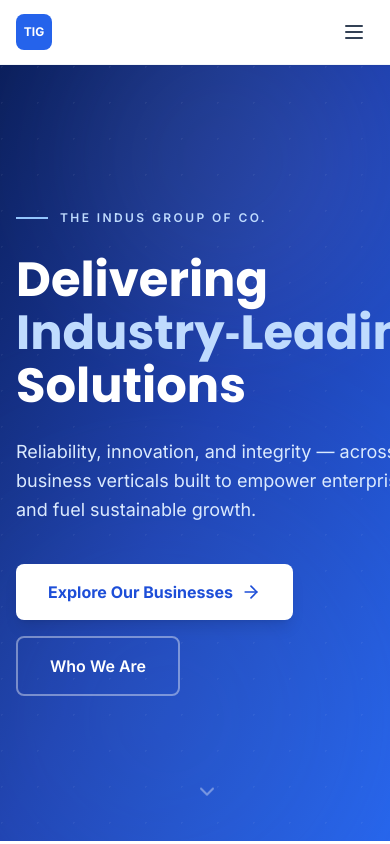
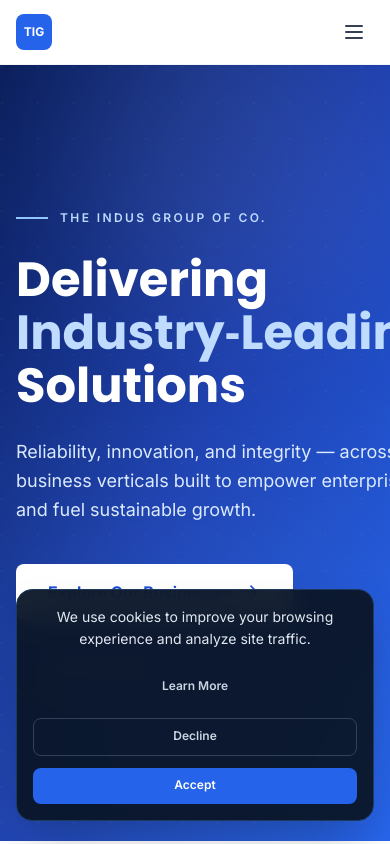
Before and after one commit to Abhishek6122008/indus-website, a Next.js app: page / in a window 390 px wide. Shown: the top 844 px of the page. Built offline with nearby package versions, Linux system fonts and the light colour scheme.

Commit message:
feat: Add CookieConsent using browser cookies

```diff
--- a/src/app/layout.jsx
+++ b/src/app/layout.jsx
@@ -1,6 +1,7 @@
 import { Poppins, Inter } from 'next/font/google'
 import { Header } from '@/components/layout/Header'
 import { Footer } from '@/components/layout/Footer'
+import { CookieConsent } from '@/components/layout/CookieConsent'
 import '@/styles/globals.css'
 
 const poppins = Poppins({
@@ -28,6 +29,7 @@ export default function RootLayout({ children }) {
         <Header />
         <main>{children}</main>
         <Footer />
+        <CookieConsent />
       </body>
     </html>
   )
--- /dev/null
+++ b/src/components/layout/CookieConsent/index.jsx
@@ -0,0 +1,111 @@
+'use client'
+
+import { useState, useEffect } from 'react'
+import Link from 'next/link'
+import { Cookie } from 'lucide-react'
+import { cn } from '@/lib/utils'
+
+// Helper function to set a cookie
+const setCookie = (name, value, days) => {
+  if (typeof document === 'undefined') return
+  const date = new Date()
+  date.setTime(date.getTime() + (days * 24 * 60 * 60 * 1000))
+  const expires = '; expires=' + date.toUTCString()
+  // Secure is omitted if not running on HTTPS locally, but Lax SameSite is standard
+  document.cookie = `${name}=${value || ''}${expires}; path=/; SameSite=Lax`
+}
+
+// Helper function to get a cookie
+const getCookie = (name) => {
+  if (typeof document === 'undefined') return null
+  const nameEQ = name + '='
+  const ca = document.cookie.split(';')
+  for (let i = 0; i < ca.length; i++) {
+    let c = ca[i]
+    while (c.charAt(0) === ' ') c = c.substring(1, c.length)
+    if (c.indexOf(nameEQ) === 0) return c.substring(nameEQ.length, c.length)
+  }
+  return null
+}
+
+export function CookieConsent() {
+  const [mounted, setMounted] = useState(false)
+  const [visible, setVisible] = useState(false)
+
+  useEffect(() => {
+    setMounted(true)
+    const consent = getCookie('indus-cookie-consent')
+    if (!consent) {
+      // Small timeout to trigger slide-in transition after component mounting
+      const timer = setTimeout(() => setVisible(true), 150)
+      return () => clearTimeout(timer)
+    }
+  }, [])
+
+  const handleAccept = () => {
+    setCookie('indus-cookie-consent', 'accepted', 365) // 1 year expiry
+    setVisible(false)
+  }
+
+  const handleDecline = () => {
+    setCookie('indus-cookie-consent', 'declined', 365) // 1 year expiry
+    setVisible(false)
+  }
+
+  // Avoid SSR hydration mismatches by returning null during server render
+  if (!mounted) return null
+
+  // Also don't render once the user has accepted or declined it and the closing transition has completed
+  const consent = getCookie('indus-cookie-consent')
+  if ((consent === 'accepted' || consent === 'declined') && !visible) return null
+
+  return (
+    <div
+      role="region"
+      aria-label="Cookie Consent Banner"
+      className={cn(
+        'fixed bottom-6 left-4 right-4 md:left-1/2 md:-translate-x-1/2 md:w-full md:max-w-3xl z-[100]',
+        'bg-navy-950/95 border border-navy-800 text-white rounded-2xl shadow-2xl p-4 md:p-5 backdrop-blur-md',
+        'transition-all duration-500 ease-out transform',
+        visible ? 'opacity-100 translate-y-0 scale-100' : 'opacity-0 translate-y-8 scale-95 pointer-events-none'
+      )}
+    >
+      <div className="flex flex-col md:flex-row items-center justify-between gap-4">
+        {/* Info / Message */}
+        <div className="flex items-center gap-3.5 flex-1">
+          <div className="p-2.5 bg-blue-600/10 text-blue-400 rounded-xl shrink-0 hidden sm:flex items-center justify-center">
+            <Cookie className="w-5 h-5" aria-hidden="true" />
+          </div>
+          <p className="text-sm text-slate-200 text-center md:text-left leading-relaxed">
+            We use cookies to improve your browsing experience and analyze site traffic.
+          </p>
+        </div>
+
+        {/* Action Buttons */}
+        <div className="flex flex-wrap items-center gap-3 w-full md:w-auto shrink-0 justify-center md:justify-end">
+          <Link
+            href="/privacy-policy"
+            className="text-xs font-semibold text-slate-300 hover:text-white transition-colors px-4 py-2.5 rounded-lg hover:bg-white/5 border border-transparent hover:border-slate-800 focus:outline-none focus:ring-2 focus:ring-slate-500 focus:ring-offset-2 focus:ring-offset-navy-950 text-center min-w-[100px]"
+            aria-label="Read our privacy policy to learn more about cookies"
+          >
+            Learn More
+          </Link>
+          <button
+            onClick={handleDecline}
+            className="w-full sm:w-auto bg-transparent hover:bg-white/5 border border-slate-700 hover:border-slate-500 text-slate-300 hover:text-white text-xs font-semibold px-4 py-2.5 rounded-lg transition-all focus:outline-none focus:ring-2 focus:ring-slate-500 focus:ring-offset-2 focus:ring-offset-navy-950 active:scale-95 text-center min-w-[100px]"
+            aria-label="Decline cookies"
+          >
+            Decline
+          </button>
+          <button
+            onClick={handleAccept}
+            className="w-full sm:w-auto bg-blue-600 hover:bg-blue-700 text-white text-xs font-semibold px-6 py-2.5 rounded-lg transition-all focus:outline-none focus:ring-2 focus:ring-blue-500 focus:ring-offset-2 focus:ring-offset-navy-950 active:scale-95 text-center min-w-[100px]"
+            aria-label="Accept all cookies"
+          >
+            Accept
+          </button>
+        </div>
+      </div>
+    </div>
+  )
+}
```
